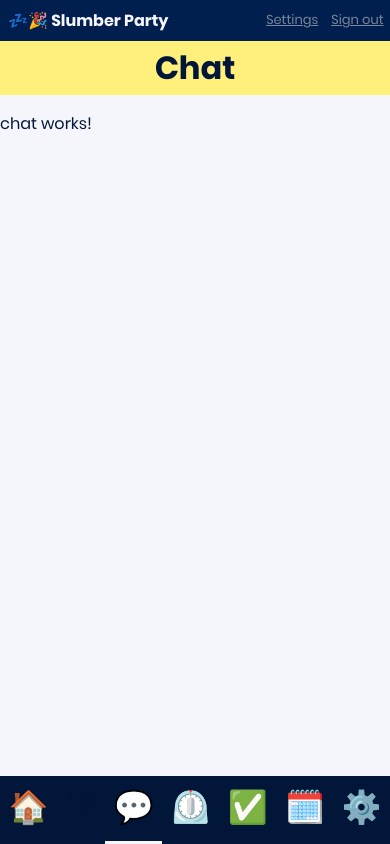
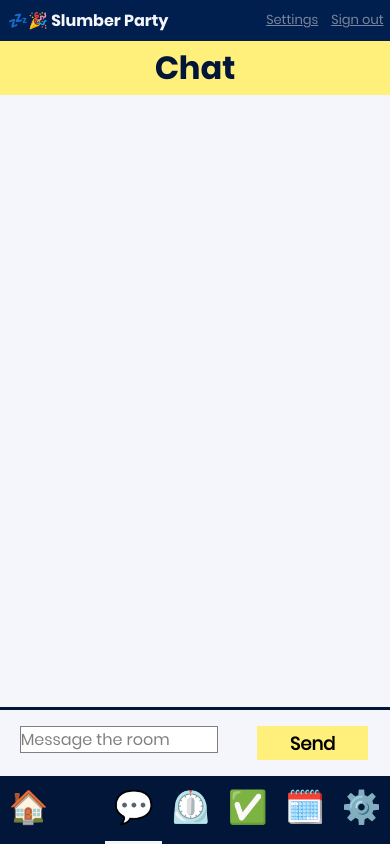
Before and after one commit to blakeearth/common-area, an Angular app: page /home/chat in a window 390 px wide. Built offline with nearby package versions, Linux system fonts and the light colour scheme; no server answers.

Commit message:
Add chat

```diff
--- a/src/app/app.module.ts
+++ b/src/app/app.module.ts
@@ -23,6 +23,8 @@ import { FormsModule } from '@angular/forms';
 import { SettingsComponent } from './home/activities/settings/settings.component';
 import { RoomLinkDirective } from './home/activities/settings/room-link.directive';
 import { RoomLinkComponent } from './home/activities/settings/room-link/room-link.component';
+import { ChatMessageDirective } from './home/activities/chat/chat-message.directive';
+import { ChatMessageComponent } from './home/activities/chat/chat-message/chat-message.component';
 
 @NgModule({
   declarations: [
@@ -45,7 +47,9 @@ import { RoomLinkComponent } from './home/activities/settings/room-link/room-lin
     AuthComponent,
     SettingsComponent,
     RoomLinkDirective,
-    RoomLinkComponent
+    RoomLinkComponent,
+    ChatMessageDirective,
+    ChatMessageComponent
   ],
   imports: [
     BrowserModule,
--- /dev/null
+++ b/src/app/home/activities/chat/chat-message.directive.ts
@@ -0,0 +1,14 @@
+import { Directive, ViewContainerRef } from '@angular/core';
+
+@Directive({
+  selector: '[appChatMessage]'
+})
+export class ChatMessageDirective {
+
+  public viewContainerRef: ViewContainerRef
+
+  constructor(viewContainerRef: ViewContainerRef) {
+    this.viewContainerRef = viewContainerRef
+  }
+
+}
--- /dev/null
+++ b/src/app/home/activities/chat/chat-message/chat-message.component.css
@@ -0,0 +1,20 @@
+.chat-message:hover {
+    background-color: #D5D5DB;
+}
+
+.chat-message {
+    padding: 0.5em 2ch 0.5em 2ch;
+}
+
+.author {
+    font-weight: bold;
+}
+
+.meta {
+    display: flex;
+    justify-content: space-between;
+}
+
+p {
+    margin: 0 0 0 0;
+}
--- /dev/null
+++ b/src/app/home/activities/chat/chat-message/chat-message.component.html
@@ -0,0 +1,9 @@
+<div class="chat-message">
+    <div class="item">
+        <div class="meta">
+            <p class="author">{{ data.username }}</p>
+            <p class="sent-date" value="MM/dd/yyyy h:mm a">{{ data.sent_date | date:'MM/dd/yyyy h:mm a'}}</p>
+        </div>
+        <p class="chat-contents">{{ data.contents }}</p>
+    </div>
+</div>
--- /dev/null
+++ b/src/app/home/activities/chat/chat-message/chat-message.component.ts
@@ -0,0 +1,22 @@
+import { Component, OnInit, Input } from '@angular/core';
+import { SocketService } from 'src/app/socket/socket.service';
+
+@Component({
+  selector: 'app-chat-message',
+  templateUrl: './chat-message.component.html',
+  styleUrls: ['./chat-message.component.css']
+})
+export class ChatMessageComponent implements OnInit {
+
+  @Input() data: any;
+
+  socketService: SocketService;
+
+  constructor(socketService: SocketService) {
+    this.socketService = socketService;
+  }
+
+  ngOnInit(): void {
+  }
+
+}
--- a/src/app/home/activities/chat/chat.component.css
+++ b/src/app/home/activities/chat/chat.component.css
@@ -0,0 +1,68 @@
+.scroll-container {
+    display: flex;
+    flex-direction: column;
+    height: 100%;
+}
+
+.list {
+    flex: 1 1 auto;
+    overflow-y: auto;
+    height: 70vh;
+    display: flex;
+    flex-direction: column-reverse;
+}
+
+.margin {
+    margin: 0.2em 2ch 0.2em 2ch;
+}
+
+form {
+    display: flex;
+    justify-content: space-between;
+}
+
+.form-element {
+    max-width: fit-content;
+    flex: 1 0 0;
+}
+
+button {
+    width: 10ch;
+    margin-right: 2ch;
+    padding: 0.2em 2ch 0.2em 2ch;
+    font-size: large;
+}
+
+.form-label {
+    margin: 0 4ch 0 2ch;
+}
+
+#chat-box {
+    padding: 1em 0 1em 0;
+    border-color: #011638;
+    border-top: solid;
+}
+
+#chat-field {
+    width: 20ch;
+    word-wrap: break-word;
+    overflow-wrap: break-word;
+    background-color: white;
+    -webkit-appearance: textfield;
+    color: grey;
+    border-color: grey;
+    border: solid;
+    border-width: 1px;
+    margin-left: 2ch;
+}
+
+@media only screen and (max-width: 600px) {
+    .list {
+        height: 70vh;
+    }
+
+    #chat {
+        width: 70vh;
+        max-width: 70vw;
+    }
+}
--- a/src/app/home/activities/chat/chat.component.html
+++ b/src/app/home/activities/chat/chat.component.html
@@ -1,2 +1,14 @@
-<app-panel-header [header]="header"></app-panel-header>
-<p>chat works!</p>
+<div class="scroll-container">
+    <app-panel-header [header]="header"></app-panel-header>
+    <div class="list">
+        <ng-template appChatMessage></ng-template>
+    </div>
+    <form #c="ngForm" (ngSubmit)="onSendChat()" id="chat-box" novalidate>
+        <div class="form-element">
+            <div class="input" id="chat-field" contenteditable="plaintext-only">Message the room</div>
+        </div>
+        <div class="form-element">
+            <button type="submit">Send</button>
+        </div>
+    </form>
+</div>
--- a/src/app/home/activities/chat/chat.component.ts
+++ b/src/app/home/activities/chat/chat.component.ts
@@ -1,5 +1,10 @@
-import { Component, OnInit } from '@angular/core';
+import { Component, OnInit, ViewChild, ComponentFactoryResolver } from '@angular/core';
 import { Activity } from '../activity';
+import { NgForm } from '@angular/forms';
+import { ChatMessageDirective } from './chat-message.directive';
+import { RoomChangeService } from '../../room-change.service';
+import { ChatMessageComponent } from './chat-message/chat-message.component';
+import { SocketService } from 'src/app/socket/socket.service';
 
 @Component({
   selector: 'app-chat',
@@ -7,11 +12,65 @@ import { Activity } from '../activity';
   styleUrls: ['./chat.component.css']
 })
 export class ChatComponent implements OnInit, Activity {
+
+  @ViewChild(ChatMessageDirective, {static: true}) chatMessageHost: ChatMessageDirective;
+
   header: string = "Chat";
 
-  constructor() { }
+  roomChangeService: RoomChangeService;
+  componentFactoryResolver: ComponentFactoryResolver;
+  socketService: SocketService;
+
+  constructor(socketService: SocketService, roomChangeService: RoomChangeService, componentFactoryResolver: ComponentFactoryResolver) {
+    this.socketService = socketService;
+    this.roomChangeService = roomChangeService;
+    this.componentFactoryResolver = componentFactoryResolver;
+  }
 
   ngOnInit(): void {
+    this.socketService.reply.subscribe(msg => this.onResponseReceived(msg));
+    this.roomChangeService.roomId.subscribe(msg => this.onRoomChange(msg));
+  }
+
+  onRoomChange(roomId: string): void {
+    console.log("room: " + roomId);
+    const viewContainerRef = this.chatMessageHost.viewContainerRef;
+    viewContainerRef.clear();
+    if (roomId != null) this.socketService.sendMessage({channel: "chat", type: "request_initial_messages", token: this.socketService.token, room_id: roomId});
+  }
+
+  onResponseReceived(msg: any): void {
+    if (msg["type"] == "request_messages") {
+      console.log(msg["messages"]);
+      msg["messages"].forEach(data => {
+        this.loadChat(data, false);
+      });
+    }
+    else if (msg["type"] == "send_message") {
+      this.loadChat({username: msg["username"], date_time: msg["time"], contents: msg["message"], chat_id: msg["chat_id"]}, true);
+    }
+  }
+
+  onSendChat(): void {
+    let chatBox: Element = document.getElementById("chat-field");
+    let contents: string = chatBox.innerHTML;
+    this.socketService.sendMessage({channel: "chat", type: "send_message", token: this.socketService.token, room_id: sessionStorage.getItem("room_id"), message: contents});
+    chatBox.innerHTML = "";
+  }
+
+  loadChat(data: any, recent: boolean): void {
+    const componentFactory = this.componentFactoryResolver.resolveComponentFactory(ChatMessageComponent);
+
+    const viewContainerRef = this.chatMessageHost.viewContainerRef;
+
+    let componentRef;
+    if (recent) {
+      componentRef = viewContainerRef.createComponent(componentFactory, 0);
+    }
+    else {
+      componentRef = viewContainerRef.createComponent(componentFactory);
+    }
+    (<ChatMessageComponent>componentRef.instance).data = data;
   }
 
 }
--- a/src/app/home/room-change.service.ts
+++ b/src/app/home/room-change.service.ts
@@ -1,13 +1,13 @@
 import { Injectable } from '@angular/core';
-import { BehaviorSubject, Observable } from 'rxjs';
+import { Observable, Subject } from 'rxjs';
 
 @Injectable({
   providedIn: 'root'
 })
 export class RoomChangeService {
 
-  changeSource: BehaviorSubject<any> = new BehaviorSubject<any>({"initialized": true});
-  public roomId: Observable<any> = this.changeSource.asObservable();
+  changeSource: Subject<string> = new Subject<any>();
+  public roomId: Observable<string> = this.changeSource.asObservable();
 
   constructor() { }
 
--- a/src/app/socket/socket.service.ts
+++ b/src/app/socket/socket.service.ts
@@ -1,6 +1,6 @@
 import { Injectable } from '@angular/core';
 import { webSocket, WebSocketSubject } from 'rxjs/webSocket';
-import { Observable, BehaviorSubject } from 'rxjs';
+import { Observable, Subject } from 'rxjs';
 
 const socket: WebSocketSubject<any> = webSocket('wss://websocket.slumberparty.io');
 
@@ -9,7 +9,7 @@ const socket: WebSocketSubject<any> = webSocket('wss://websocket.slumberparty.io
 })
 export class SocketService {
 
-  replySource: BehaviorSubject<any> = new BehaviorSubject<any>({"initialized": true});
+  replySource: Subject<any> = new Subject<any>();
   public reply: Observable<any> = this.replySource.asObservable();
   public token: string = sessionStorage.getItem("token");
 
```
Also changed, not shown: src/app/home/activities/settings/settings.component.ts (+12 -4 lines), 8 other files (tests, documents, lock files or other folders).
